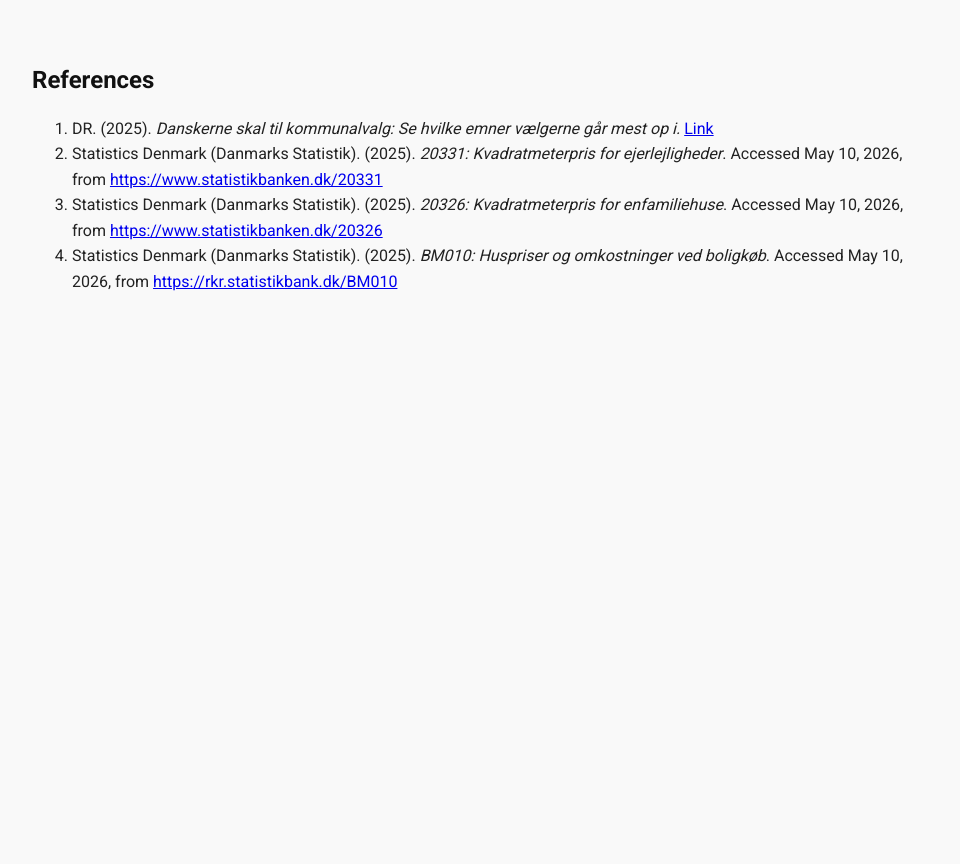
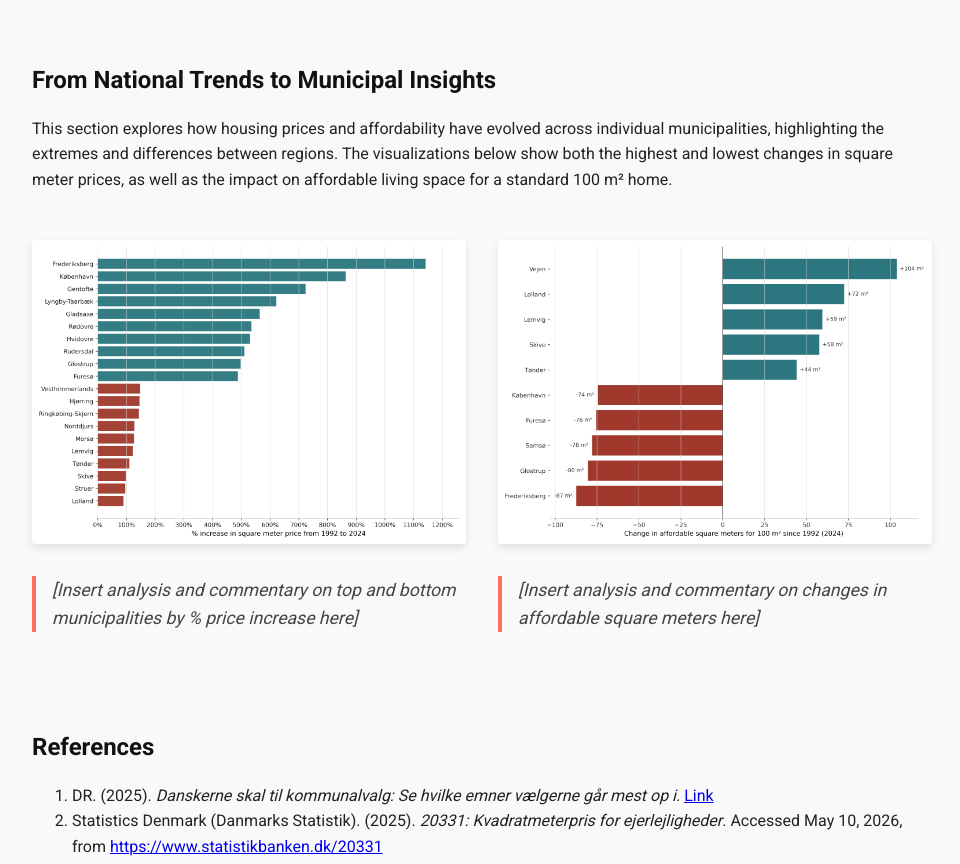
Before and after one commit to JBorregaardd/sda_project, a plain HTML site: page index.html in a window 1280 px wide. Shown: the part 1304-2168 px from the top of the page, without its empty margins (158-1118 px from the left). Before the commit the page ends 1663 px from the top, so only its background shows below. Drawn offline with Linux system fonts and the light colour scheme.

Commit message:
new plots

```diff
--- a/index.html
+++ b/index.html
@@ -95,6 +95,21 @@
 
         <p class="quote">The time-series above shows that the housing market becoming less accessible is not just a feeling, but reflects a real trend. It tells a compelling story of the increasing gap between average housing prices and average incomes over the last 34 years. You can also clearly see the impact of the financial crisis: housing prices skyrocketed leading up to the 2008 boom, while incomes remained relatively stable during the same period. This visualization highlights both the long-term trend and the specific moments when the market experienced dramatic changes.</p>
     </section>
+        <section id="municipal-level">
+        <h2>From National Trends to Municipal Insights</h2>
+        <p>This section explores how housing prices and affordability have evolved across individual municipalities, highlighting the extremes and differences between regions. The visualizations below show both the highest and lowest changes in square meter prices, as well as the impact on affordable living space for a standard 100 m² home.</p>
+
+        <div style="display: flex; gap: 2rem; flex-wrap: wrap;">
+            <div style="flex: 1; min-width: 300px;">
+                <img src="output/price_change_top_bottom.png" alt="Top and bottom municipalities by % price increase" class="plot">
+                <p class="quote">[Insert analysis and commentary on top and bottom municipalities by % price increase here]</p>
+            </div>
+            <div style="flex: 1; min-width: 300px;">
+                <img src="output/sqm_change_top_bottom.png" alt="Change in affordable square meters for 100 m²" class="plot">
+                <p class="quote">[Insert analysis and commentary on changes in affordable square meters here]</p>
+            </div>
+        </div>
+    </section>
 
     <section id="references">
         <h2>References</h2>
```
Also changed, not shown: output/price_change_top_bottom.png (added), output/sqm_change_top_bottom.png (added).
